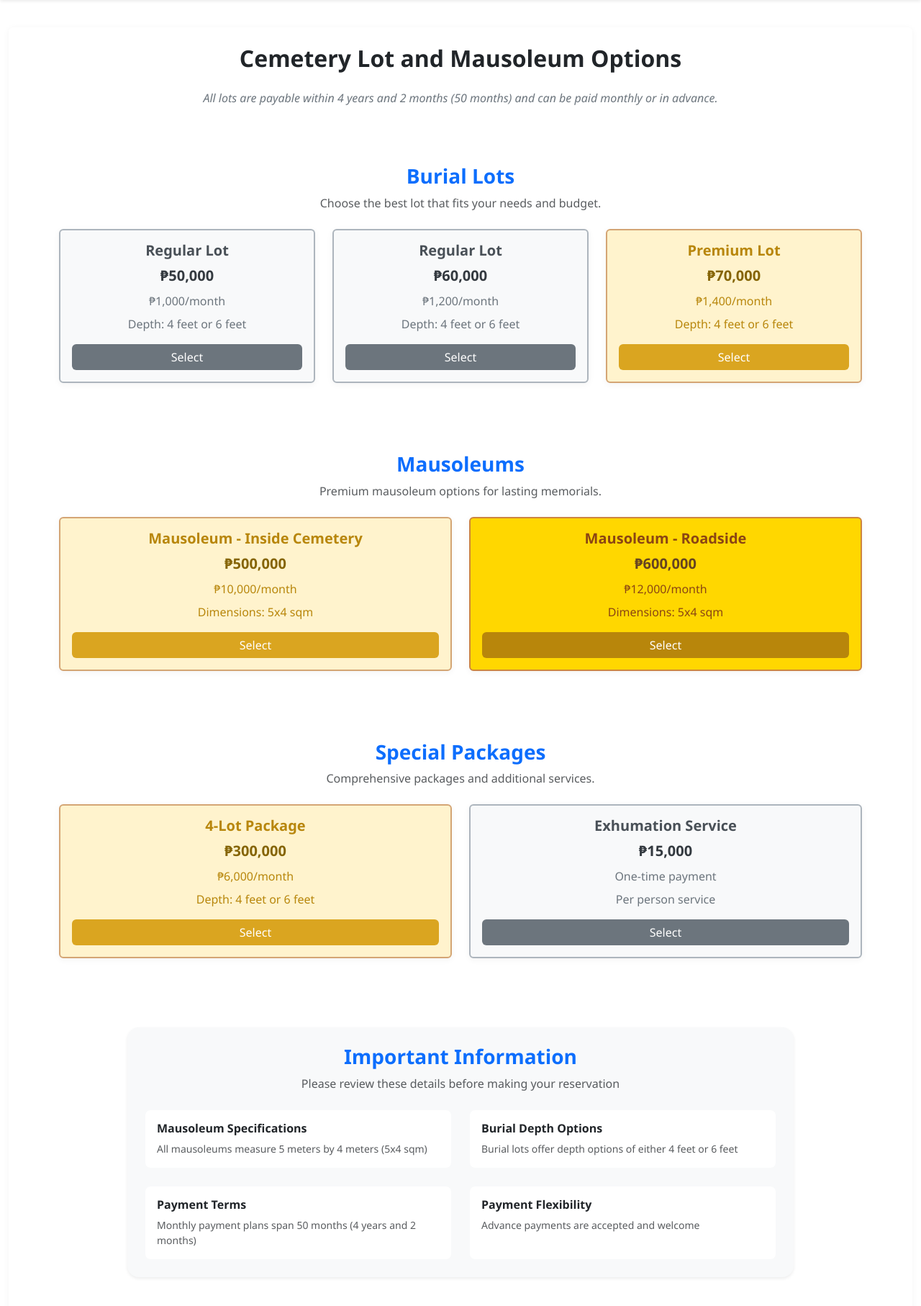
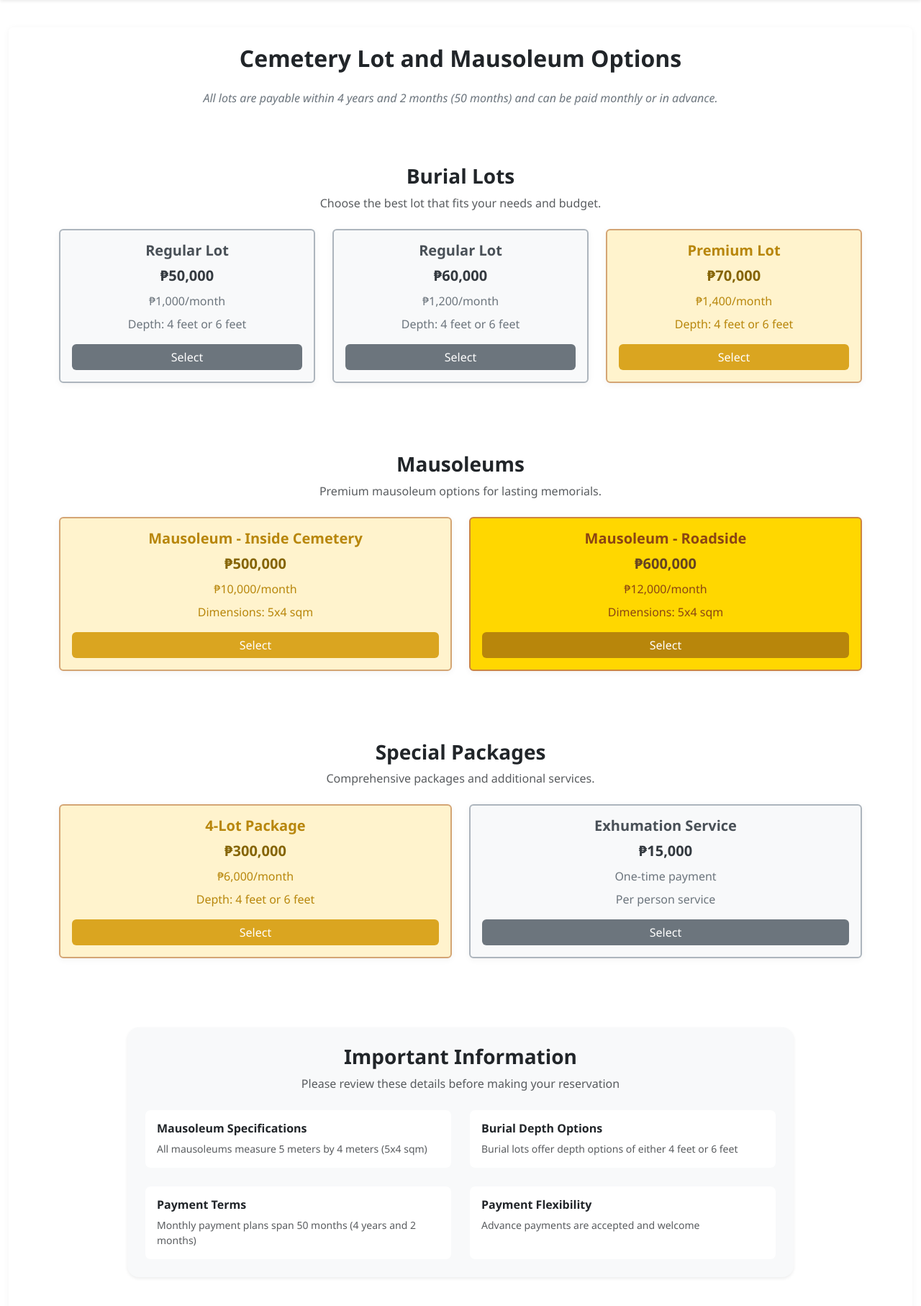
Before and after one commit to MiriamVega-proof/stJohnCmsApp, a PHP site: page /stJohnCmsApp/frontend/client/lotReservation/lotReservation.php in a window 1280 px wide. Shown: the part 56-1870 px from the top of the page at 72% size. Run offline with PHP 8.4, Linux system fonts and the light colour scheme; the visitor is signed in with stand-in values (Sample User, id 1); data that the repository does not hold is empty; some libraries are stand-ins or nearby versions.

Commit message:
Update text color for section headings to improve readability and consistency

```diff
--- a/cmsApp/frontend/client/lotReservation/lotReservation.php
+++ b/cmsApp/frontend/client/lotReservation/lotReservation.php
@@ -77,7 +77,7 @@ if (!isset($_SESSION['user_id']) || !isset($_SESSION['email'])) {
 
                     <div class="container my-5">
                         <div class="text-center mb-4">
-                            <h3 class="fw-bold text-primary">Burial Lots</h3>
+                            <h3 class="fw-bold text-dark">Burial Lots</h3>
                             <p class="text-muted">Choose the best lot that fits your needs and budget.</p>
                         </div>
 
@@ -149,7 +149,7 @@ if (!isset($_SESSION['user_id']) || !isset($_SESSION['email'])) {
 
                     <div class="container my-5">
                         <div class="text-center mb-4">
-                            <h3 class="fw-bold text-primary">Mausoleums</h3>
+                            <h3 class="fw-bold text-dark">Mausoleums</h3>
                             <p class="text-muted">Premium mausoleum options for lasting memorials.</p>
                         </div>
 
@@ -200,7 +200,7 @@ if (!isset($_SESSION['user_id']) || !isset($_SESSION['email'])) {
 
                     <div class="container my-5">
                         <div class="text-center mb-4">
-                            <h3 class="fw-bold text-primary">Special Packages</h3>
+                            <h3 class="fw-bold text-dark">Special Packages</h3>
                             <p class="text-muted">Comprehensive packages and additional services.</p>
                         </div>
 
@@ -254,7 +254,7 @@ if (!isset($_SESSION['user_id']) || !isset($_SESSION['email'])) {
                             <div class="col-lg-10">
                                 <div class="bg-light rounded-4 p-4 border-0 shadow-sm">
                                     <div class="text-center mb-4">
-                                        <h3 class="fw-bold text-primary mb-2">Important Information</h3>
+                                        <h3 class="fw-bold text-dark mb-2">Important Information</h3>
                                         <p class="text-muted mb-0">Please review these details before making your reservation</p>
                                     </div>
 
@@ -509,7 +509,7 @@ if (!isset($_SESSION['user_id']) || !isset($_SESSION['email'])) {
                 </div>
                 <div class="modal-body">
                     <div class="text-center mb-4">
-                        <h4 id="selectedPackageTitle" class="fw-bold text-primary"></h4>
+                        <h4 id="selectedPackageTitle" class="fw-bold text-dark"></h4>
                         <p id="selectedPackagePrice" class="fs-4 fw-semibold text-dark"></p>
                         <p id="selectedPackageMonthly" class="text-muted"></p>
                         <p id="selectedPackageDetails" class="text-muted"></p>
```
